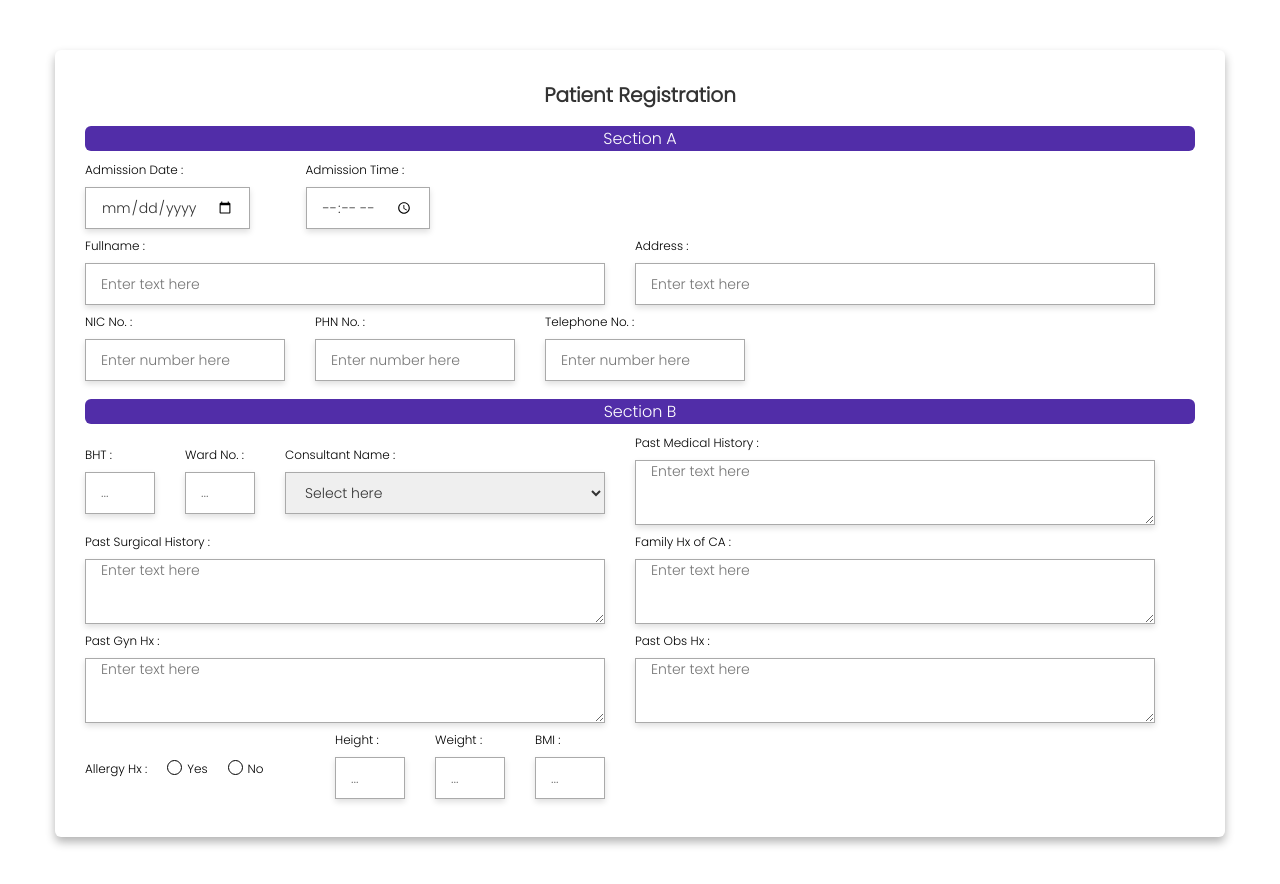
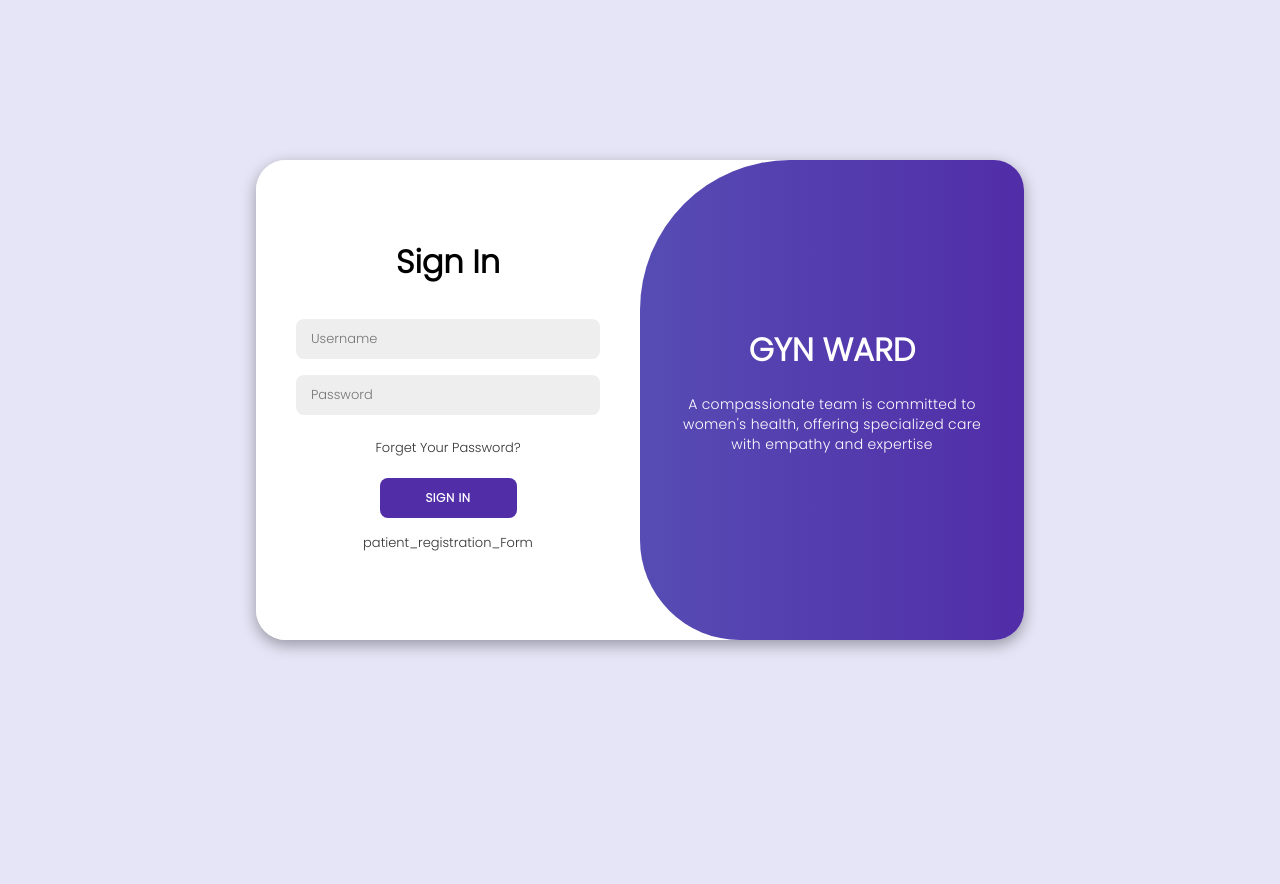
Before and after one commit to Katheesh1224/Gynecology, a React (Create React App) app in the folder gyn/: page / in a window 1280 px wide. Shown: the top 884 px of the page. After the commit the page ends 800 px from the top, so only its background shows below. Built offline with nearby package versions, Linux system fonts and the light colour scheme.

Commit message:
Login edited

```diff
--- a/gyn/package.json
+++ b/gyn/package.json
@@ -8,7 +8,8 @@
     "@testing-library/user-event": "^13.5.0",
     "react": "^18.2.0",
     "react-dom": "^18.2.0",
-    "react-scripts": "5.0.1",
+    "react-router-dom": "^6.21.3",
+    "react-scripts": "^5.0.1",
     "web-vitals": "^2.1.4"
   },
   "scripts": {
--- a/gyn/src/App.js
+++ b/gyn/src/App.js
@@ -1,10 +1,11 @@
-import { PReg } from './patient_registration';
+import React from 'react';
+import { Login } from './login.jsx';
 import './App.css';
 
 function App() {
   return (
     <div className="App">
-      <PReg/>
+      <Login/>
     </div>
   );
 }
--- a/gyn/src/login.css
+++ b/gyn/src/login.css
@@ -11,7 +11,7 @@
     margin: 0;
     padding: 0;
     box-sizing: border-box;
-    font-family: 'Montserrat', sans-serif;
+    font-family: 'Montserrat', sans-s
 } */
 
 body{
--- a/gyn/src/login.jsx
+++ b/gyn/src/login.jsx
@@ -1,37 +1,41 @@
-import './Login.css';
+import './login.css';
+import React from 'react';
+import { BrowserRouter as Router, Routes, Route, Link } from 'react-router-dom';
+import { PReg } from './patient_registration';
 
 export const Login = () => {
     return (
-        // <svg viewBox="0 0 100 100" xmlns="http://www.w3.org/2000/svg">
-        //     <path d="M81,73.5Q65,97,43,84Q21,71,16.5,47Q12,23,38.5,13Q65,3,81,26.5Q97,50,81,73.5Z" stroke="none" stroke-width="0" fill="#4F46E5"></path>
-        // </svg>
+        <Router>
+            <Routes>
+                <Route path="/" element={<SignInForm/>} />
+                <Route path="/patient_registration" element={<PReg />} />
+            </Routes>
+        </Router>
+    );
+};
 
-
-
-        <div class="containerL" id="containerL">
-            <div class="form-container sign-in">
+const SignInForm = () => {
+    return (
+        <div className="containerL" id="containerL">
+            <div className="form-container sign-in">
                 <form>
                     <h1>Sign In</h1>
-                    <div class="social-icons">
-                        <a href="#" class="icon"><i class="fa-brands fa-google-plus-g"></i></a>
-                        <a href="#" class="icon"><i class="fa-brands fa-facebook-f"></i></a>
-                        <a href="#" class="icon"><i class="fa-brands fa-github"></i></a>
-                        <a href="#" class="icon"><i class="fa-brands fa-linkedin-in"></i></a>
-                    </div>
-                    <input type="email" placeholder="Email"/>
-                    <input type="password" placeholder="Password"/>
+                    <br />
+                    <input type="text" name="username" placeholder="Username" />
+                    <input type="password" name="password" placeholder="Password" />
                     <a href="#">Forget Your Password?</a>
                     <button>Sign In</button>
+                    <Link to="/patient_registration">patient_registration_Form</Link>
                 </form>
             </div>
-            <div class="toggle-container">
-                <div class="toggle">
-                    <div class="toggle-panel toggle-right">
-                        <h1>Hello!</h1>
-                        <p>############################</p>
+            <div className="toggle-container">
+                <div className="toggle">
+                    <div className="toggle-panel toggle-right">
+                        <h1>GYN WARD</h1>
+                        <p>A compassionate team is committed to women's health, offering specialized care with empathy and expertise</p>
                     </div>
                 </div>
             </div>
         </div>
-    )
-}
+    );
+};
```
Also changed, not shown: 1 other file (tests, documents, lock files or other folders).
